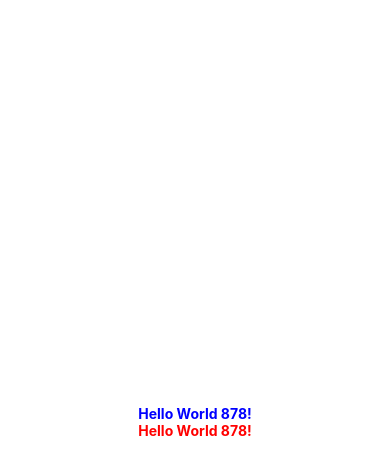
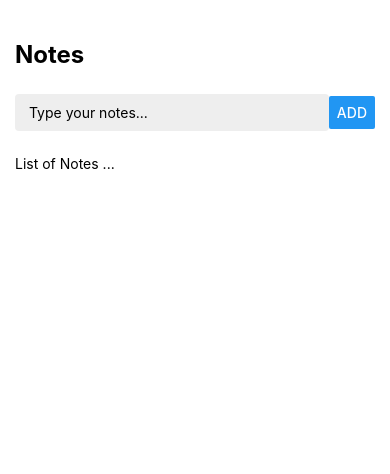
Before and after one commit to Paulsonr/Learning_React_Native, a React Native app: screen / in a window 390 px wide. Shown: the top 474 px of the page. Built offline with nearby package versions, Linux system fonts and the light colour scheme.

Commit message:
Basic layout added

```diff
--- a/App.jsx
+++ b/App.jsx
@@ -1,12 +1,16 @@
-import { StyleSheet, Text, View } from "react-native";
+import { StyleSheet, Text, View, Button, TextInput } from "react-native";
 
 export default function App() {
   return (
     <View style={styles.container}>
-      <Text style={{ color: "blue", fontWeight: "bold" }}>
-        Hello World 878!
-      </Text>
-      <Text style={styles.text}>Hello World 878!</Text>
+      <Text style={styles.heading}>Notes</Text>
+      <View style={styles.inputContainer}>
+        <TextInput placeholder=" Type your notes..." style={styles.textInput} />
+        <Button title="Add" />
+      </View>
+      <View style={styles.notesContainer}>
+        <Text>List of Notes ...</Text>
+      </View>
     </View>
   );
 }
@@ -14,12 +18,27 @@ export default function App() {
 const styles = StyleSheet.create({
   container: {
     flex: 1,
-    backgroundColor: "#fff",
-    alignItems: "center",
-    justifyContent: "center",
+    backgroundColor: "#ccccc",
+    paddingTop: 40,
+    paddingHorizontal: 15,
   },
-  text: {
-    color: "red",
+  heading: {
+    fontSize: 24,
     fontWeight: "bold",
   },
+  inputContainer: {
+    flex: 1,
+    flexDirection: "row",
+    justifyContent: "space-around",
+    alignItems: "center",
+  },
+  textInput: {
+    backgroundColor: "#eee",
+    padding: 10,
+    flex: 1,
+    borderRadius: 4,
+  },
+  notesContainer: {
+    flex: 8,
+  },
 });
```
